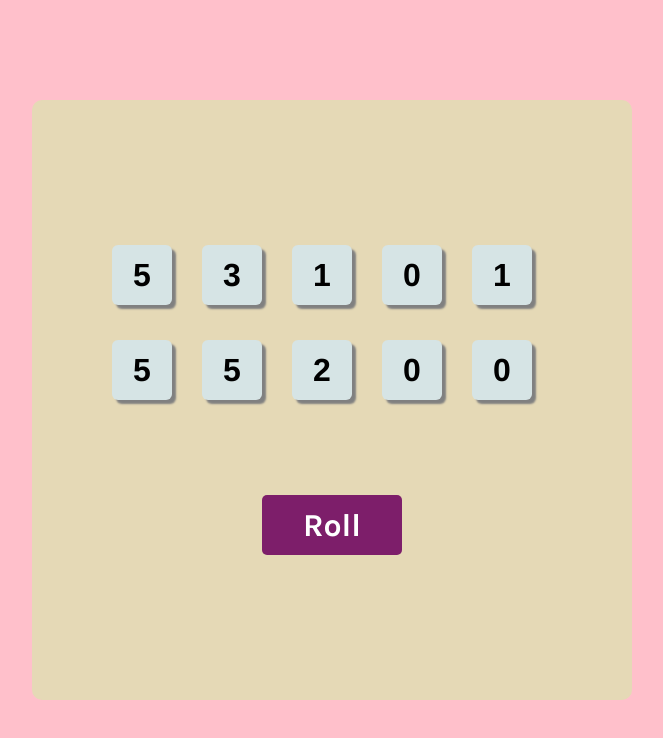
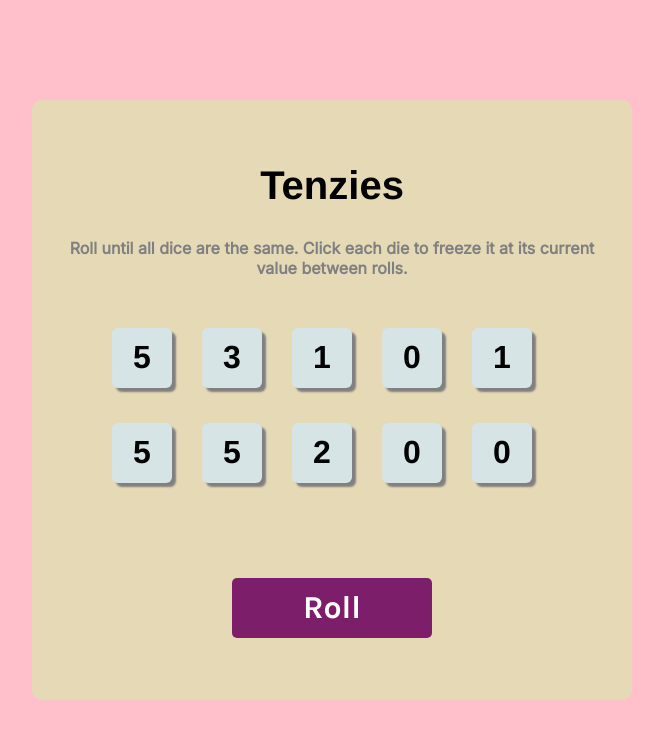
Before and after one commit to heyou88/Rolling-dice-game, a React (Vite) app: page / in a window 1280 px wide. Shown: the top 738 px of the page, without its empty margins (308-971 px from the left). Built offline with nearby package versions, Linux system fonts and the light colour scheme.

Commit message:
restart the game

```diff
--- a/package.json
+++ b/package.json
@@ -10,6 +10,7 @@
   },
   "dependencies": {
     "react": "^18.2.0",
+    "react-confetti": "^6.1.0",
     "react-dom": "^18.2.0"
   },
   "devDependencies": {
--- a/src/App.jsx
+++ b/src/App.jsx
@@ -1,7 +1,9 @@
 import React from "react"
-import ReactDOM from "react-dom"
 import Die from "./component/die"
 import {nanoid} from "nanoid"
+// import useWindowSize from 'react-use/lib/useWindowSize'
+import Confetti from 'react-confetti'
+// import  useEffect  from 'react';
 export default function App (){
 
 function newDice(){
@@ -15,20 +17,13 @@ function newDice(){
 
 return Dice
 }
- function Hold(id){
+ function Hold(id,held){
   setDieState(prevState=>
     prevState.map(dice=> {
       return id === dice.id? {...dice,isHeld:!dice.isHeld}:dice
 
-
-
-
     })
-
-
   )
-  console.log(id)
-
  }
 
 
@@ -45,53 +40,38 @@ const[dieState,setDieState]= React.useState(newDice())
     )
   }
   )
+  const[tenzies,setTenzies]=React.useState(false)
+  function won(){
+   setTenzies(()=>dieState.every((dice,index,array) => dice.number === array[0].number&&dice.isHeld))?true:false
+  //  setTenzies(dieState.every((dice,index,array)=>{dice.number==array[0].number&&dice.isHeld})
+    tenzies&&console.log("you won")
+  }
+  React.useEffect(function(){won()},[dieState])
+
+
 function Roll(){
-  setDieState(newDice())
+  setDieState(prevState=>
+    prevState.map(dice=> {
+      return dice.isHeld?dice:{...dice,number:Math.floor(Math.random()*6)}
+    })
+  )
 }
-
+function NewGame(){
+  console.log("newgame")
+   setDieState(newDice())
+}
+// const { width, height } = useWindowSize()
   return(
     <div className="main">
+      {tenzies&&<Confetti/>}
+      <h1 className="title">Tenzies</h1>
+      <p className="instructions">Roll until all dice are the same. Click each die to freeze it at its current value between rolls.</p>
       <div className="die-grid" >
          {Cards}
       </div>
       <div>
-        <button onClick={Roll}>Roll</button>
+        <button onClick={tenzies?NewGame:Roll}>{tenzies?"New Game":"Roll"}</button>
       </div>
     </div>
   )
 }
-
-// import { useState } from 'react'
-// import reactLogo from './assets/react.svg'
-// import './App.css'
-
-// function App() {
-//   const [count, setCount] = useState(0)
-
-//   return (
-//     <div className="App">
-//       <div>
-//         <a href="https://vitejs.dev" target="_blank">
-//           <img src="/vite.svg" className="logo" alt="Vite logo" />
-//         </a>
-//         <a href="https://reactjs.org" target="_blank">
-//           <img src={reactLogo} className="logo react" alt="React logo" />
-//         </a>
-//       </div>
-//       <h1>Vite + React</h1>
-//       <div className="card">
-//         <button onClick={() => setCount((count) => count + 1)}>
-//           count is {count}
-//         </button>
-//         <p>
-//           Edit <code>src/App.jsx</code> and save to test HMR
-//         </p>
-//       </div>
-//       <p className="read-the-docs">
-//         Click on the Vite and React logos to learn more
-//       </p>
-//     </div>
-//   )
-// }
-
-// export default App
--- a/src/component/die.jsx
+++ b/src/component/die.jsx
@@ -1,5 +1,4 @@
 import React from "react"
-import ReactDOM from "react-dom"
 export default function Die (props){
   const style={
     backgroundColor: props.isHeld ? "green":"#D6E4E5"
--- a/src/index.css
+++ b/src/index.css
@@ -23,7 +23,18 @@ justify-content: center;
 align-items: center;
 flex-direction: column;
 }
+.title{
+   font-size: 40px;
+   margin-top: 0px;
+    margin-bottom: 30px;}
 
+.instructions{
+  font-family: 'Inter', sans-serif;
+  color:gray;
+  font-weight: 600;
+  margin: 0 20px 50px;
+  text-align: center;
+}
 .die-face{
 
 border-radius: 10%;
@@ -59,7 +70,7 @@ cursor: pointer;
 
 button{
   height: 60px;
-  width: 140px;
+  width: 200px;
   border-radius: 5px;
   background-color:  #7D1E6A;
   border-width: 0px;
@@ -76,75 +87,3 @@ button{
 button:active {
   box-shadow: inset 5px 5px 10px -3px rgba(0, 0, 0, 0.7);
 }
-/* :root {
-  font-family: Inter, Avenir, Helvetica, Arial, sans-serif;
-  font-size: 16px;
-  line-height: 24px;
-  font-weight: 400;
-
-  color-scheme: light dark;
-  color: rgba(255, 255, 255, 0.87);
-  background-color: #242424;
-
-  font-synthesis: none;
-  text-rendering: optimizeLegibility;
-  -webkit-font-smoothing: antialiased;
-  -moz-osx-font-smoothing: grayscale;
-  -webkit-text-size-adjust: 100%;
-}
-
-a {
-  font-weight: 500;
-  color: #646cff;
-  text-decoration: inherit;\
-
-
-}
-a:hover {
-  color: #535bf2;
-}
-
-body {
-  margin: 0;
-  display: flex;
-  place-items: center;
-  min-width: 320px;
-  min-height: 100vh;
-}
-
-h1 {
-  font-size: 3.2em;
-  line-height: 1.1;
-}
-
-button {
-  border-radius: 8px;
-  border: 1px solid transparent;
-  padding: 0.6em 1.2em;
-  font-size: 1em;
-  font-weight: 500;
-  font-family: inherit;
-  background-color: #1a1a1a;
-  cursor: pointer;
-  transition: border-color 0.25s;
-}
-button:hover {
-  border-color: #646cff;
-}
-button:focus,
-button:focus-visible {
-  outline: 4px auto -webkit-focus-ring-color;
-}
-
-@media (prefers-color-scheme: light) {
-  :root {
-    color: #213547;
-    background-color: #ffffff;
-  }
-  a:hover {
-    color: #747bff;
-  }
-  button {
-    background-color: #f9f9f9;
-  }
-} */
```
Also changed, not shown: 1 other file (tests, documents, lock files or other folders).
